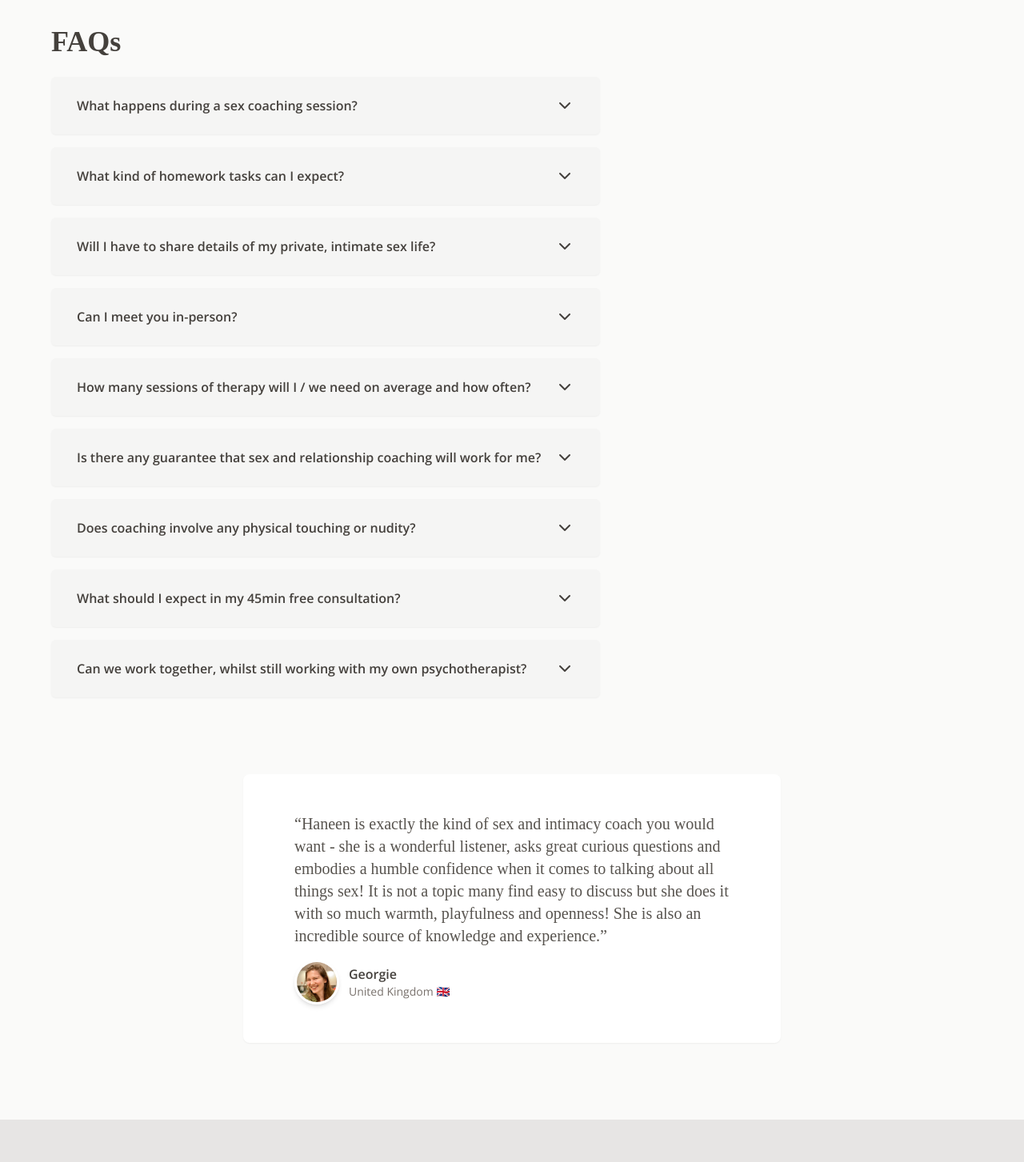
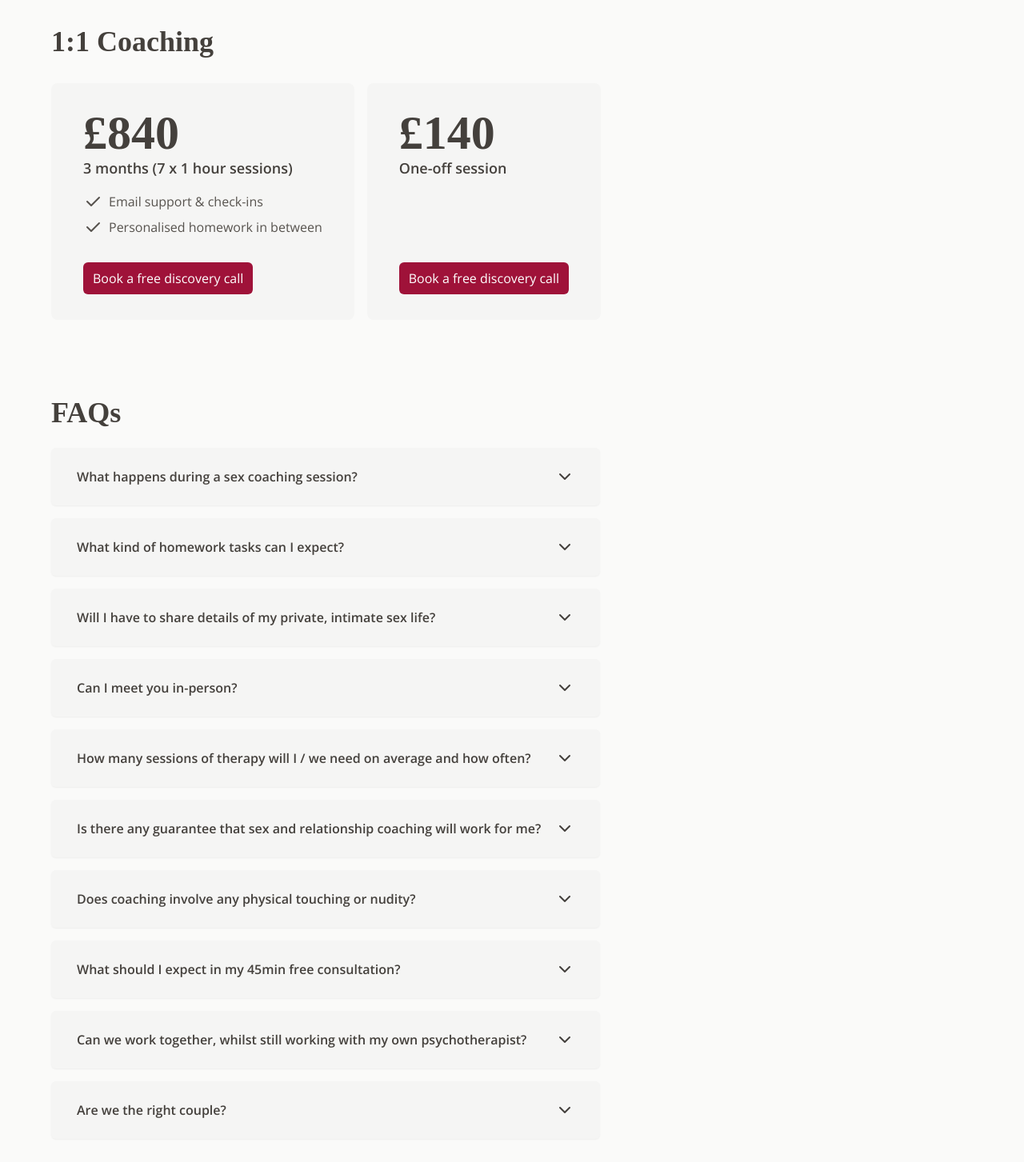
Before and after one commit to alizehkhan/sex-coach, a Next.js app: page /coaching in a window 1280 px wide. Shown: the part 1160-2613 px from the top of the page at 80% size. Built offline with nearby package versions, Linux system fonts and the light colour scheme; a web font is replaced by a local one.

Commit message:
feat: pricing

```diff
--- a/app/_components/Footer.tsx
+++ b/app/_components/Footer.tsx
@@ -33,7 +33,7 @@ const Footer = () => {
             />
             <button
               type="submit"
-              className="bg-rose-800 hover:bg-stone-800 text-white px-3 py-2 rounded-md block mt-4"
+              className="bg-rose-800 hover:bg-rose-900 text-white px-3 py-2 rounded-md block mt-4"
             >
               Subscribe
             </button>
--- /dev/null
+++ b/app/coaching/Coaching121.tsx
@@ -0,0 +1,58 @@
+import { IconCheck } from '@tabler/icons-react'
+import Link from 'next/link'
+
+const Coaching121 = () => {
+  return (
+    <>
+      <h2 className="font-serif mb-8 text-stone-700 text-4xl font-semibold mt-24">
+        1:1 Coaching
+      </h2>
+      <div className="flex gap-4 md:flex-row flex-col">
+        <div className="py-8 px-10 w-fit rounded-lg bg-stone-100">
+          <p className="font-serif text-6xl font-semibold text-stone-700">
+            £840
+          </p>
+          <p className="text-stone-700 text-lg font-semibold">
+            3 months (7 x 1 hour sessions)
+          </p>
+          <ul className="text-stone-600 mt-4">
+            <li className="flex gap-2">
+              <IconCheck />
+              Email support & check-ins
+            </li>
+            <li className="flex gap-2 mt-2">
+              <IconCheck />
+              Personalised homework in between
+            </li>
+          </ul>
+          <Link
+            href="https://sexhomeworksociety.typeform.com/to/qwb4MdHg"
+            target="_blank"
+            className="bg-rose-800 hover:bg-rose-900 w-fit text-white px-3 py-2 rounded-md block mt-8"
+          >
+            Book a free discovery call
+          </Link>
+        </div>
+        <div className="py-8 px-10 w-fit flex flex-col justify-between rounded-lg bg-stone-100">
+          <div>
+            <p className="font-serif text-6xl font-semibold text-stone-700">
+              £140
+            </p>
+            <p className="text-stone-700 text-lg font-semibold">
+              One-off session
+            </p>
+          </div>
+          <Link
+            href="https://sexhomeworksociety.typeform.com/to/qwb4MdHg"
+            target="_blank"
+            className="bg-rose-800 hover:bg-rose-900 w-fit text-white px-3 py-2 rounded-md block mt-8"
+          >
+            Book a free discovery call
+          </Link>
+        </div>
+      </div>
+    </>
+  )
+}
+
+export default Coaching121
--- a/app/coaching/content.tsx
+++ b/app/coaching/content.tsx
@@ -161,4 +161,14 @@ export const QUESTIONS = [
       </p>
     ),
   },
+  {
+    header: 'Are we the right couple?',
+    content: (
+      <p>
+        You are a couple who desire bringing more intimacy 🥰 & juice 🧃 back
+        into your relationship! You are committed to working together in a
+        focussed container of 3-4 months (starting whenever you wish this year).
+      </p>
+    ),
+  },
 ]
--- a/app/coaching/page.tsx
+++ b/app/coaching/page.tsx
@@ -1,3 +1,4 @@
+import Coaching121 from './Coaching121'
 import Faqs from './Faqs'
 import Roots from './Roots'
 import Testimonial from './Testimonial'
@@ -14,6 +15,7 @@ const Coaching = () => {
       </div>
       <div className="max-w-[1200px] px-6 mx-auto">
         <Roots />
+        <Coaching121 />
         <Faqs />
         <Testimonial />
       </div>
--- a/app/workshops/page.tsx
+++ b/app/workshops/page.tsx
@@ -25,7 +25,7 @@ const Workshops = () => {
             <Link
               href="https://sexhomeworksociety.typeform.com/to/qwb4MdHg"
               target="_blank"
-              className="bg-rose-800 w-fit text-white px-3 py-2 rounded-md block mt-4"
+              className="bg-rose-800 hover:bg-rose-900 w-fit text-white px-3 py-2 rounded-md block mt-4"
             >
               Notify me
             </Link>
```
